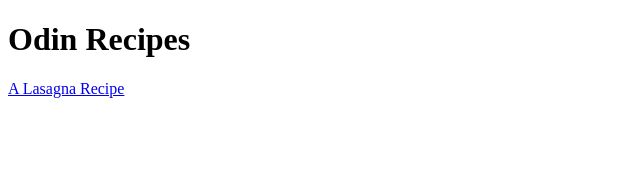
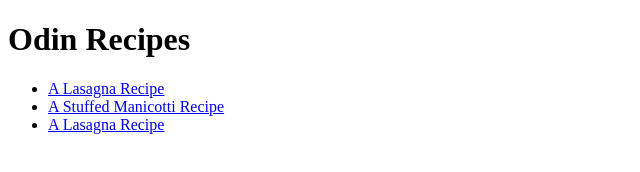
Before and after one commit to bnjmdvd/odin-recipes, a plain HTML site: page index.html in a window 1280 px wide. Shown: the whole page, without its empty margins (0-640 px from the left). Drawn offline with Linux system fonts and the light colour scheme.

Commit message:
updated index page with recipes

```diff
--- a/index.html
+++ b/index.html
@@ -7,7 +7,10 @@
 
     <body>
         <h1>Odin Recipes</h1>
-
-            <a href="recipes/lasagna.html">A Lasagna Recipe</a>
+            <ul>
+                <li><a href="recipes/lasagna.html">A Lasagna Recipe</a></li>
+                <li><a href="recipes/manicotti.html">A Stuffed Manicotti Recipe</a></li>
+                <li><a href="recipes/spaghetti-meatballs.html">A Lasagna Recipe</a></li>
+        </ul>
     </body>
 </html>
```
Also changed, not shown: images/manicotti.jpg (added), images/sandm.jpg (added).
